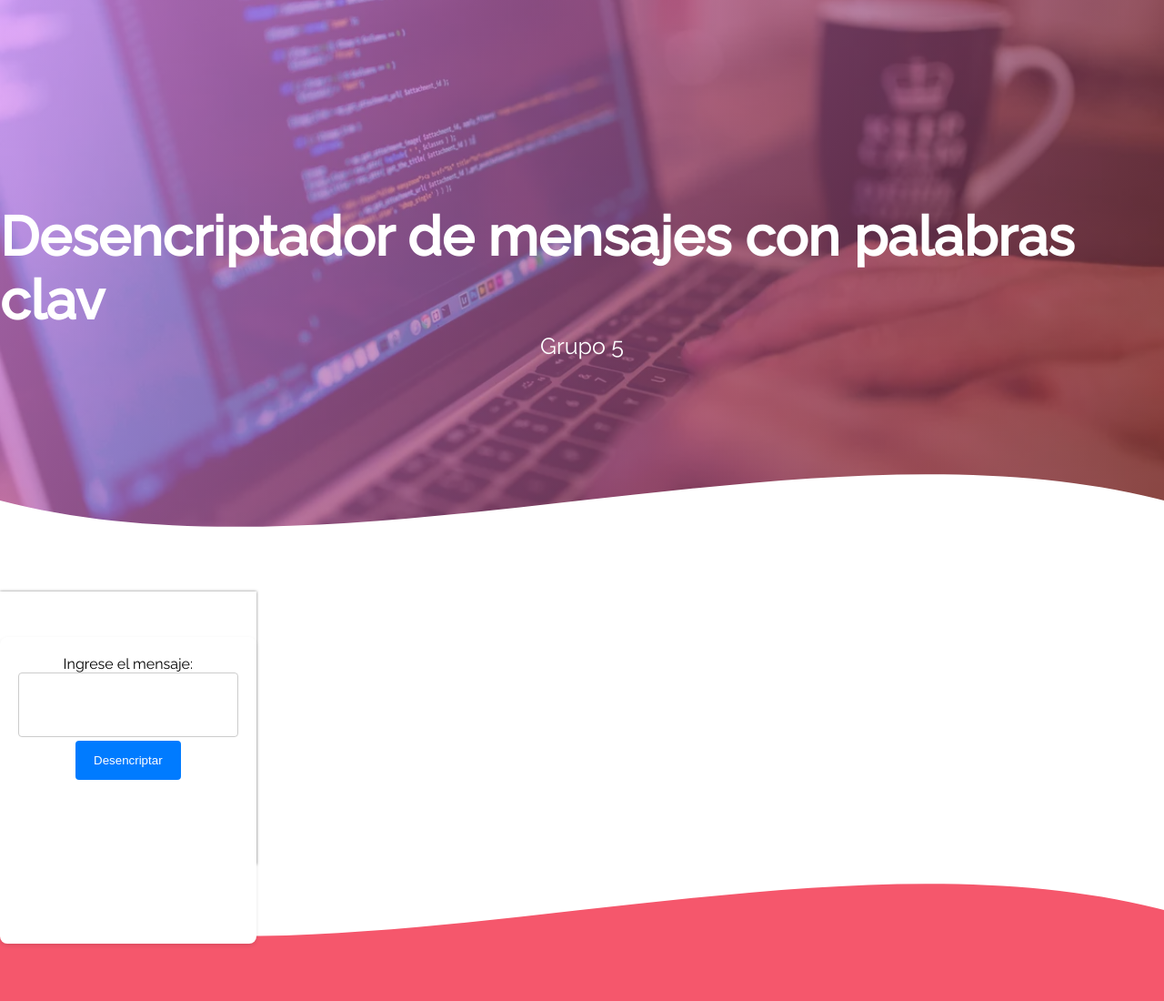
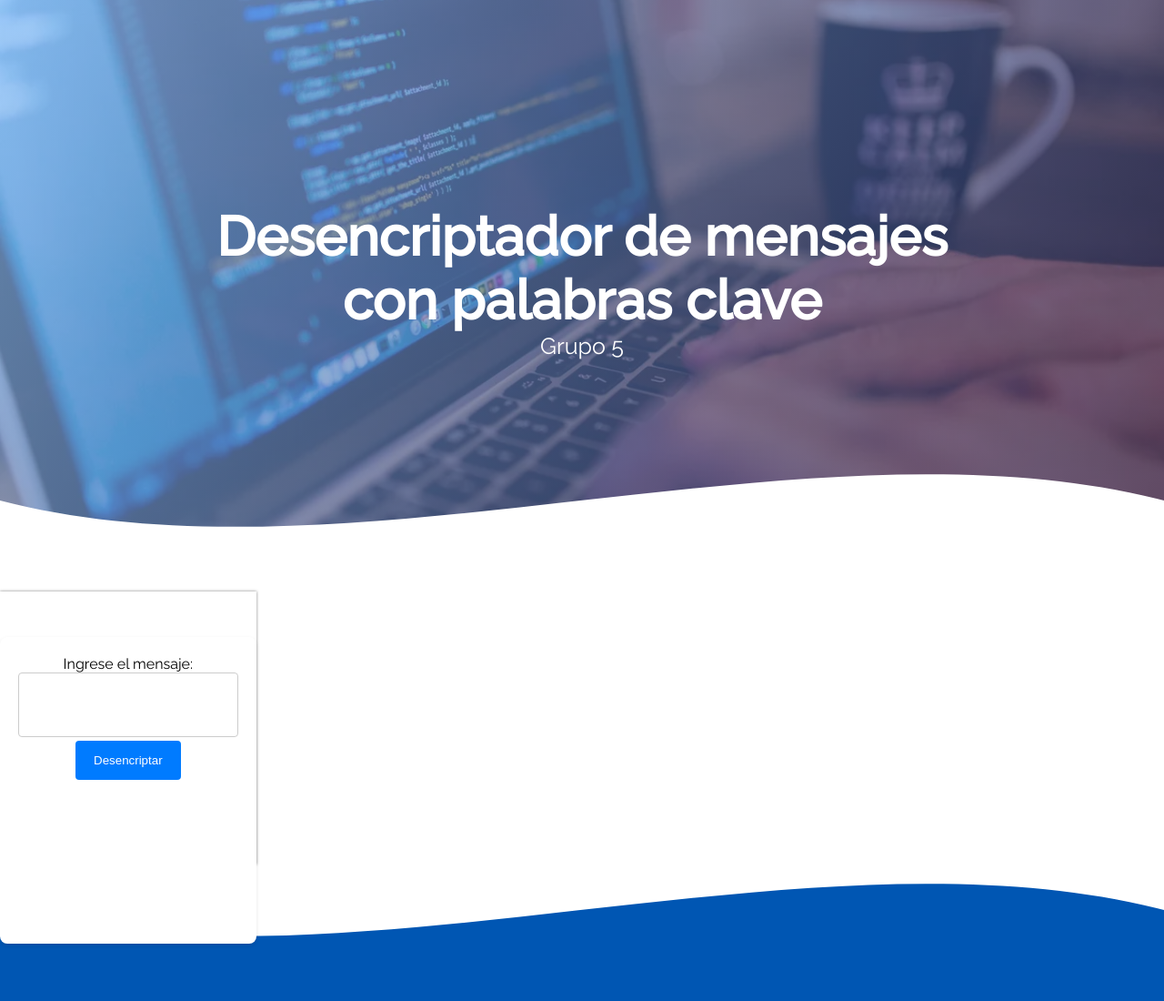
Before and after one commit to linkarzu/umg-automatas-proyecto, a Flask app: page / in a window 1280 px wide. Shown: the whole page at 91% size. Run offline with Flask 3, Linux system fonts and the light colour scheme.

Commit message:
actualizacion de CSS titulos y margenes cambio de colores

```diff
--- a/static/styles.css
+++ b/static/styles.css
@@ -38,7 +38,7 @@ header nav{
 }
 
 .hero{
-    background-image: linear-gradient(120deg, rgba(241, 147, 251, 0.699) 0%, rgba(85, 27, 35, 0.692) 100%), url("../static/Header.jpg");
+    background-image: linear-gradient(120deg, rgba(147, 196, 251, 0.699) 0%, rgba(27, 31, 85, 0.692) 100%), url("../static/Header.jpg");
     width: 100%;
     height: 650px;
     background-repeat: no-repeat;
--- a/templates/index.html
+++ b/templates/index.html
@@ -11,7 +11,6 @@
 <!-- Flask espera los estilos css en el folder 'static' en el root dir -->
     <link rel="stylesheet" type="text/css" href="{{ url_for('static', filename='styles.css') }}">
     <link href="https://fonts.googleapis.com/css?family=Raleway:200,300,400,500&display=swap" rel="stylesheet">
-    <link rel="stylesheet" href="static/estilos.css">
 </head>
 
 <body>
@@ -19,7 +18,8 @@
         <nav>
         </nav>
         <div class="textos-hero">
-            <h1>Desencriptador de mensajes con palabras clav</h1>
+            <h1>Desencriptador de mensajes</h1>
+            <h1>con palabras clave</h1>
             <p>Grupo 5</p>
         </div>
         <div class="svg-hero" style="height: 150px; overflow: hidden;"><svg viewBox="0 0 500 150" preserveAspectRatio="none"
@@ -59,7 +59,7 @@
         <div class="svg-wave" style="height: 150px; overflow: hidden;"><svg viewBox="0 0 500 150" preserveAspectRatio="none"
             style="height: 100%; width: 100%;">
             <path d="M0.00,49.98 C149.99,150.00 349.20,-49.98 500.00,49.98 L500.00,150.00 L0.00,150.00 Z"
-                style="stroke: none; fill: #f5576c;"></path>
+                style="stroke: none; fill: #0056b3;"></path>
         </svg></div>
     </section>
 
```
Also changed, not shown: css bkp/estilos.css (renamed from static/estilos.css).
